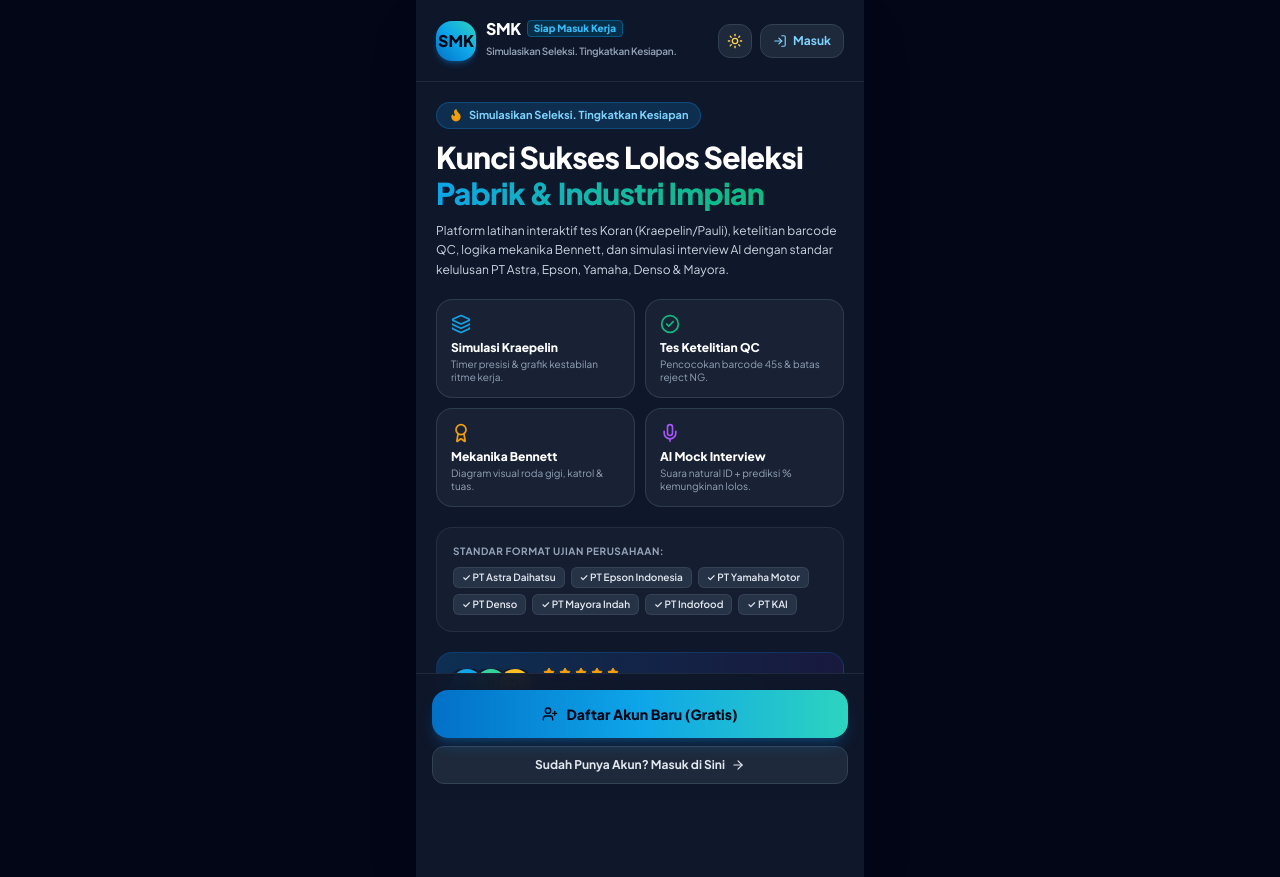
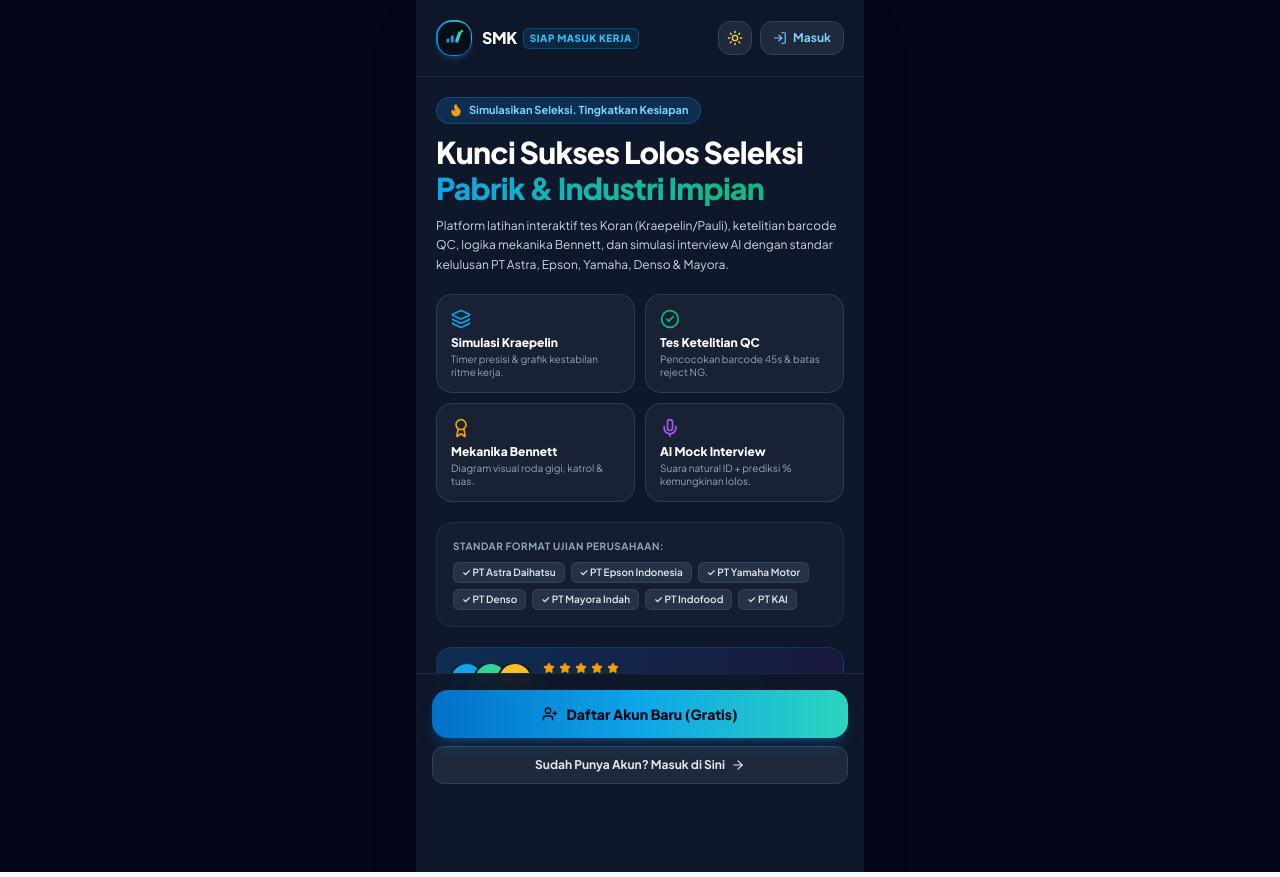
Before and after one commit to enjangjahrudin/siapmasukkerja, a React (Vite) app: page / in a window 1280 px wide. Built offline with nearby package versions, Linux system fonts and the light colour scheme.

Commit message:
Create iconic vector logo emblem and clean minimal landing header

```diff
--- a/src/components/auth/LandingPage.tsx
+++ b/src/components/auth/LandingPage.tsx
@@ -19,6 +19,7 @@
   Moon
 } from 'lucide-react';
 import { useTheme } from '../../utils/theme-context';
+import { AppLogo } from '../common/AppLogo';
 
 interface LandingPageProps {
   onGoToRegister: () => void;
@@ -33,30 +34,13 @@
       isDark ? 'bg-slate-900 text-white' : 'bg-slate-50 text-slate-900'
     }`}>
 
-      {/* Top App Header with Logo, Theme Toggle, and Login Button */}
+      {/* Top App Header with Iconic Logo, Theme Toggle, and Login Button (Clean & Ringkas) */}
       <div className={`p-4 sm:p-5 flex items-center justify-between border-b sticky top-0 z-20 backdrop-blur-md transition-colors ${
         isDark ? 'bg-slate-900/90 border-slate-800' : 'bg-white/90 border-slate-200 shadow-xs'
       }`}>
-        <div className="flex items-center gap-2.5">
-          <div className="w-10 h-10 rounded-2xl bg-gradient-to-tr from-brand-600 via-sky-500 to-teal-400 flex items-center justify-center font-black text-slate-950 text-base shadow-md shadow-brand-500/30">
-            SMK
-          </div>
-          <div>
-            <div className="flex items-center gap-1.5">
-              <span className={`font-black text-base tracking-tight block leading-none ${isDark ? 'text-white' : 'text-slate-900'}`}>
-                SMK
-              </span>
-              <span className={`text-[10px] font-extrabold px-1.5 py-0.2 rounded ${
-                isDark ? 'bg-sky-950 text-sky-400 border border-sky-800' : 'bg-sky-100 text-sky-800 border border-sky-200'
-              }`}>
-                Siap Masuk Kerja
-              </span>
-            </div>
-            <span className={`text-[10px] font-semibold tracking-tight ${isDark ? 'text-slate-400' : 'text-slate-500'}`}>
-              Simulasikan Seleksi. Tingkatkan Kesiapan.
-            </span>
-          </div>
-        </div>
+
+        {/* Iconic Logo without tagline subtext for minimal clean look */}
+        <AppLogo size="md" isDark={isDark} showText={true} />
 
         <div className="flex items-center gap-2">
           {/* Theme Toggle Sun / Moon Button */}
@@ -192,7 +176,7 @@
 
       </div>
 
-      {/* Sticky Bottom Action Buttons: DIRECTS TO REGISTER / LOGIN */}
+      {/* Sticky Bottom Action Buttons */}
       <div className={`p-4 border-t backdrop-blur-md sticky bottom-0 z-20 space-y-2 transition-colors ${
         isDark ? 'bg-slate-900/95 border-slate-800' : 'bg-white/95 border-slate-200'
       }`}>
--- /dev/null
+++ b/src/components/common/AppLogo.tsx
@@ -0,0 +1,71 @@
+import React from 'react';
+
+interface AppLogoProps {
+  size?: 'sm' | 'md' | 'lg' | 'xl';
+  showText?: boolean;
+  isDark?: boolean;
+  className?: string;
+}
+
+export const AppLogo: React.FC<AppLogoProps> = ({
+  size = 'md',
+  showText = true,
+  isDark = true,
+  className = ''
+}) => {
+  const sizeMap = {
+    sm: { icon: 'w-7 h-7', text: 'text-sm', badge: 'text-[9px] px-1 py-0.2' },
+    md: { icon: 'w-9 h-9', text: 'text-base', badge: 'text-[10px] px-1.5 py-0.5' },
+    lg: { icon: 'w-12 h-12', text: 'text-xl', badge: 'text-xs px-2 py-0.5' },
+    xl: { icon: 'w-16 h-16', text: 'text-2xl', badge: 'text-xs px-2.5 py-1' }
+  };
+
+  const { icon, text, badge } = sizeMap[size] || sizeMap.md;
+
+  return (
+    <div className={`flex items-center gap-2.5 ${className}`}>
+      {/* Iconic Vector Emblem */}
+      <div className={`${icon} shrink-0 relative rounded-2xl bg-gradient-to-tr from-sky-600 via-brand-500 to-emerald-400 p-[1.5px] shadow-md shadow-brand-500/25 group`}>
+        <div className="w-full h-full rounded-[14px] bg-[#090d16] flex items-center justify-center relative overflow-hidden">
+
+          {/* Internal Geometric SVG Icon */}
+          <svg viewBox="0 0 48 48" className="w-4/5 h-4/5" fill="none" xmlns="http://www.w3.org/2000/svg">
+            <defs>
+              <linearGradient id="logoGrad" x1="0%" y1="100%" x2="100%" y2="0%">
+                <stop offset="0%" stop-color="#38bdf8" />
+                <stop offset="100%" stop-color="#34d399" />
+              </linearGradient>
+            </defs>
+
+            {/* Ascending Performance Steps */}
+            <path d="M10 32 L15 32 L15 24 L10 26 Z" fill="#38bdf8" opacity="0.8" />
+            <path d="M18 32 L23 32 L23 18 L18 20 Z" fill="#0ea5e9" />
+            <path d="M26 32 L31 32 L38 12 L32 12 L26 27 Z" fill="url(#logoGrad)" />
+
+            {/* Top Victory Diamond */}
+            <polygon points="38,8 41,11 38,14 35,11" fill="#34d399" />
+          </svg>
+
+        </div>
+      </div>
+
+      {/* Typography (Optional) */}
+      {showText && (
+        <div className="flex flex-col justify-center">
+          <div className="flex items-center gap-1.5">
+            <span className={`font-black tracking-tight leading-none ${isDark ? 'text-white' : 'text-slate-900'} ${text}`}>
+              SMK
+            </span>
+            <span className={`font-black uppercase tracking-wider rounded-md border ${badge} ${
+              isDark
+                ? 'bg-sky-950/80 text-sky-400 border-sky-800/80'
+                : 'bg-sky-100 text-sky-800 border-sky-200'
+            }`}>
+              Siap Masuk Kerja
+            </span>
+          </div>
+        </div>
+      )}
+    </div>
+  );
+};
--- a/src/components/layout/MobileTopBar.tsx
+++ b/src/components/layout/MobileTopBar.tsx
@@ -11,6 +11,8 @@
   Moon
 } from 'lucide-react';
 import { useTheme } from '../../utils/theme-context';
+
+import { AppLogo } from '../common/AppLogo';
 
 interface MobileTopBarProps {
   title?: string;
@@ -84,11 +86,9 @@
     }`}>
       <div className="flex items-center justify-between">
 
-        {/* User Info & Role Dropdown */}
+        {/* User Info with AppLogo & Role Dropdown */}
         <div className="flex items-center gap-2.5">
-          <div className="w-9 h-9 rounded-2xl bg-gradient-to-tr from-brand-600 via-sky-500 to-teal-400 text-slate-950 font-black text-xs flex items-center justify-center shadow-md shadow-brand-500/20">
-            SMK
-          </div>
+          <AppLogo size="md" isDark={isDark} showText={false} />
           <div>
             <div className="flex items-center gap-1">
               <span className={`text-xs font-black leading-none ${isDark ? 'text-white' : 'text-slate-900'}`}>
```
Also changed, not shown: index.html (+1 -1 lines), public/favicon.svg (added).
